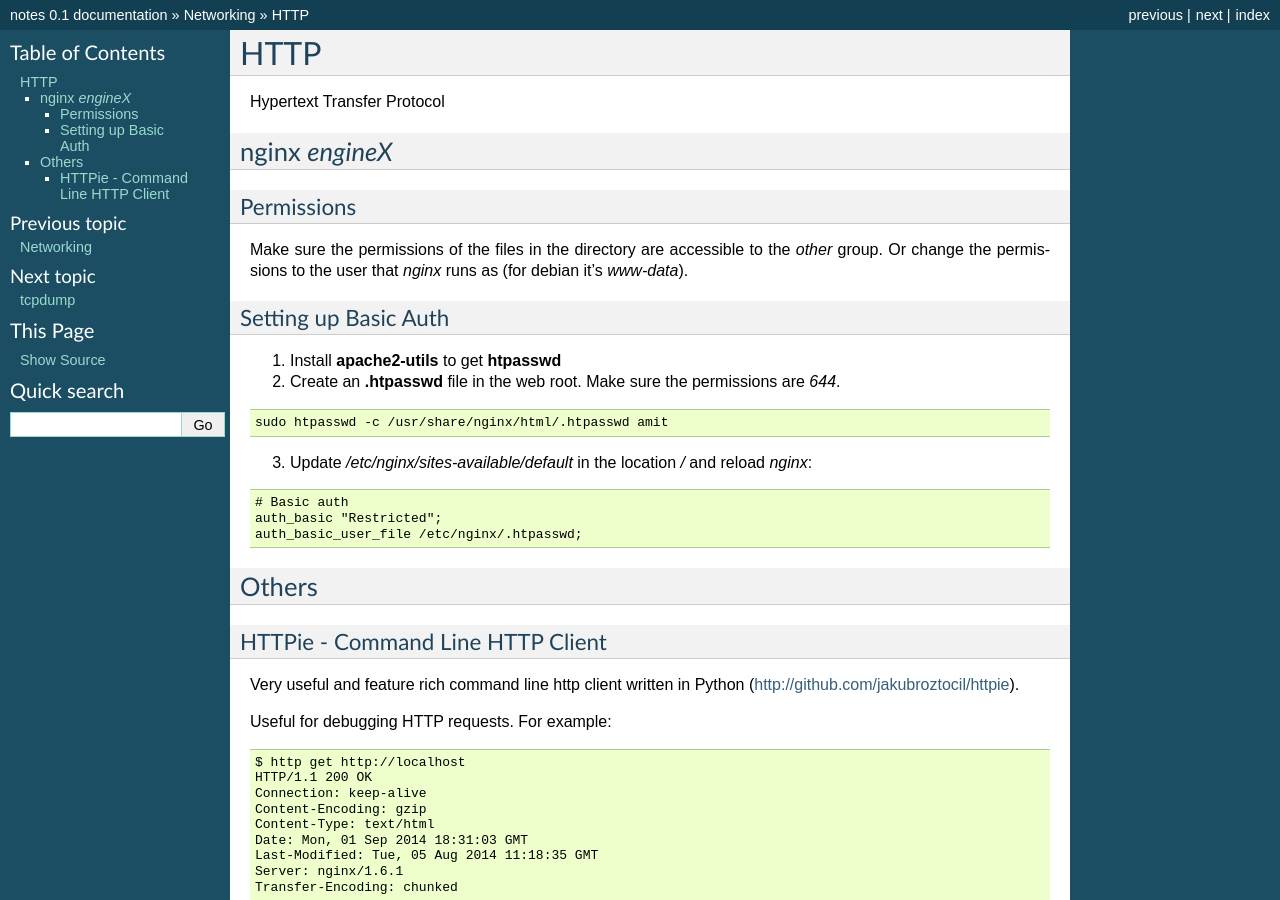
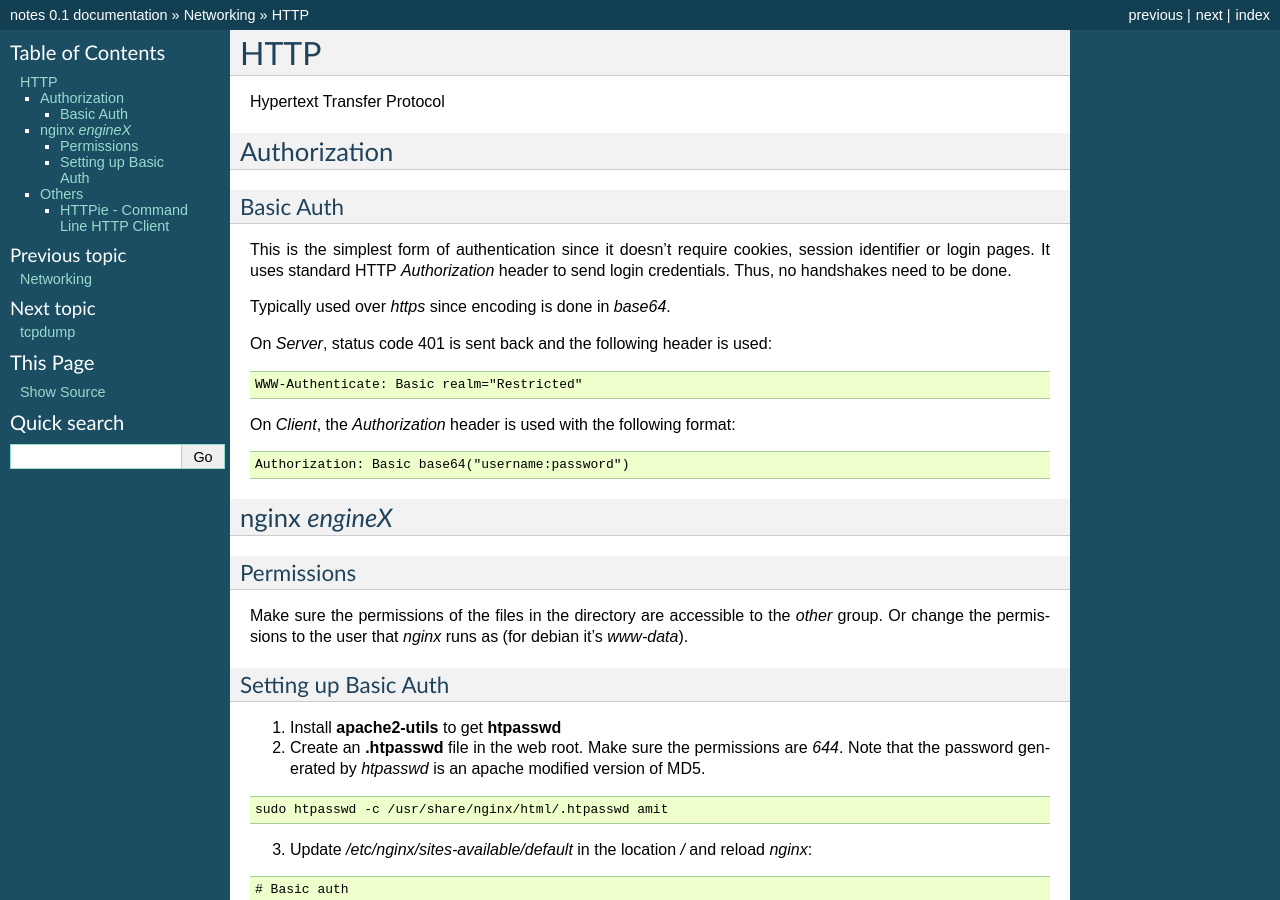
Before and after one commit to amituttam/notes, a Sphinx documentation site: the page built from docs/networking/http.rst, in a window 1280 px wide and 900 px high. Built offline with Sphinx 7.4.7, drawn with Linux system fonts in a browser that asks for light colours.

Commit message:
networking/http: Add basic authorization section

```diff
--- a/docs/networking/http.rst
+++ b/docs/networking/http.rst
@@ -2,6 +2,32 @@ HTTP
 ====
 
 Hypertext Transfer Protocol
+
+Authorization
+-------------
+
+Basic Auth
+^^^^^^^^^^
+
+This is the simplest form of authentication since it doesn't require
+cookies, session identifier or login pages. It uses standard HTTP
+*Authorization* header to send login credentials. Thus, no handshakes
+need to be done.
+
+Typically used over *https* since encoding is done in *base64*.
+
+On *Server*, status code 401 is sent back and the following header is used:
+
+.. code-block:: html
+
+   WWW-Authenticate: Basic realm="Restricted"
+
+On *Client*, the *Authorization* header is used with the following
+format:
+
+.. code-block:: html
+
+    Authorization: Basic base64("username:password")
 
 nginx `engineX`
 ---------------
@@ -18,7 +44,8 @@ Setting up Basic Auth
 
 1. Install **apache2-utils** to get **htpasswd**
 2. Create an **.htpasswd** file in the web root. Make sure the
-   permissions are *644*.
+   permissions are *644*. Note that the password generated by *htpasswd*
+   is an apache modified version of MD5.
 
 .. code-block:: html
 
```
